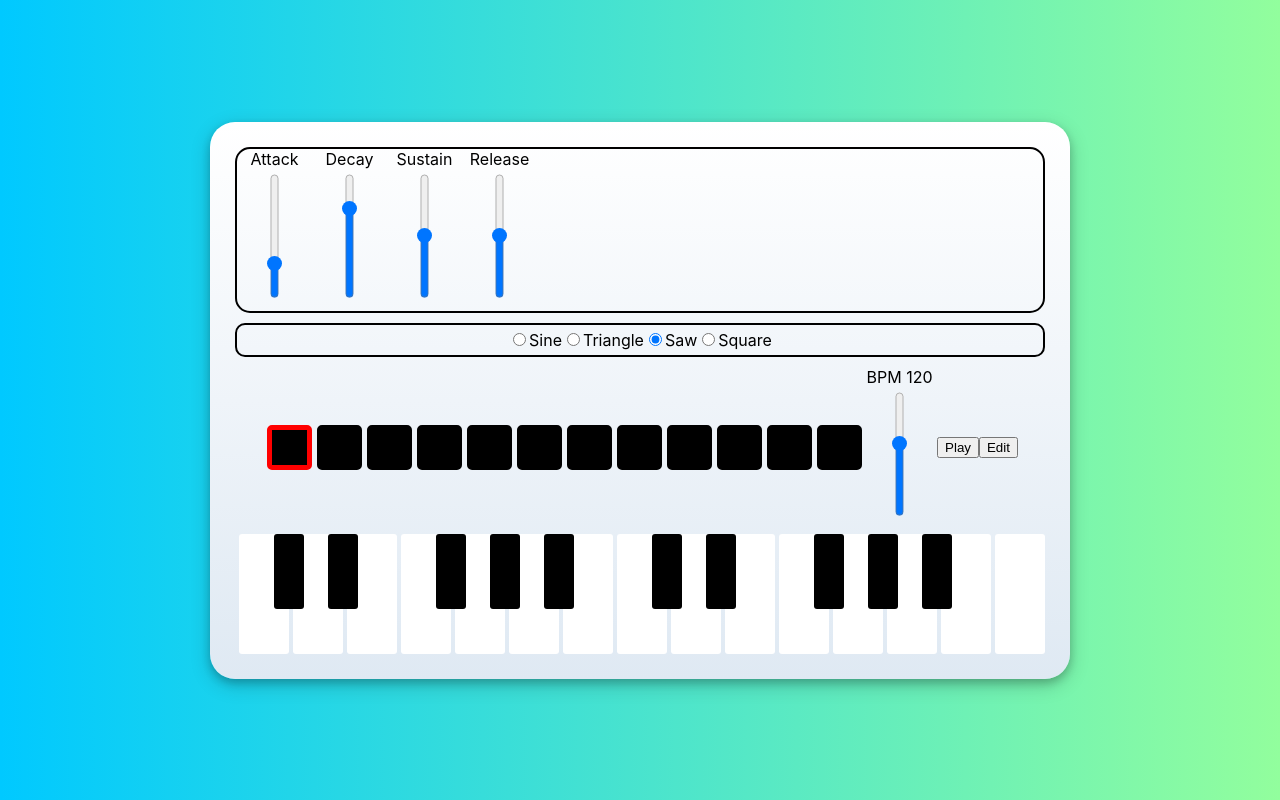
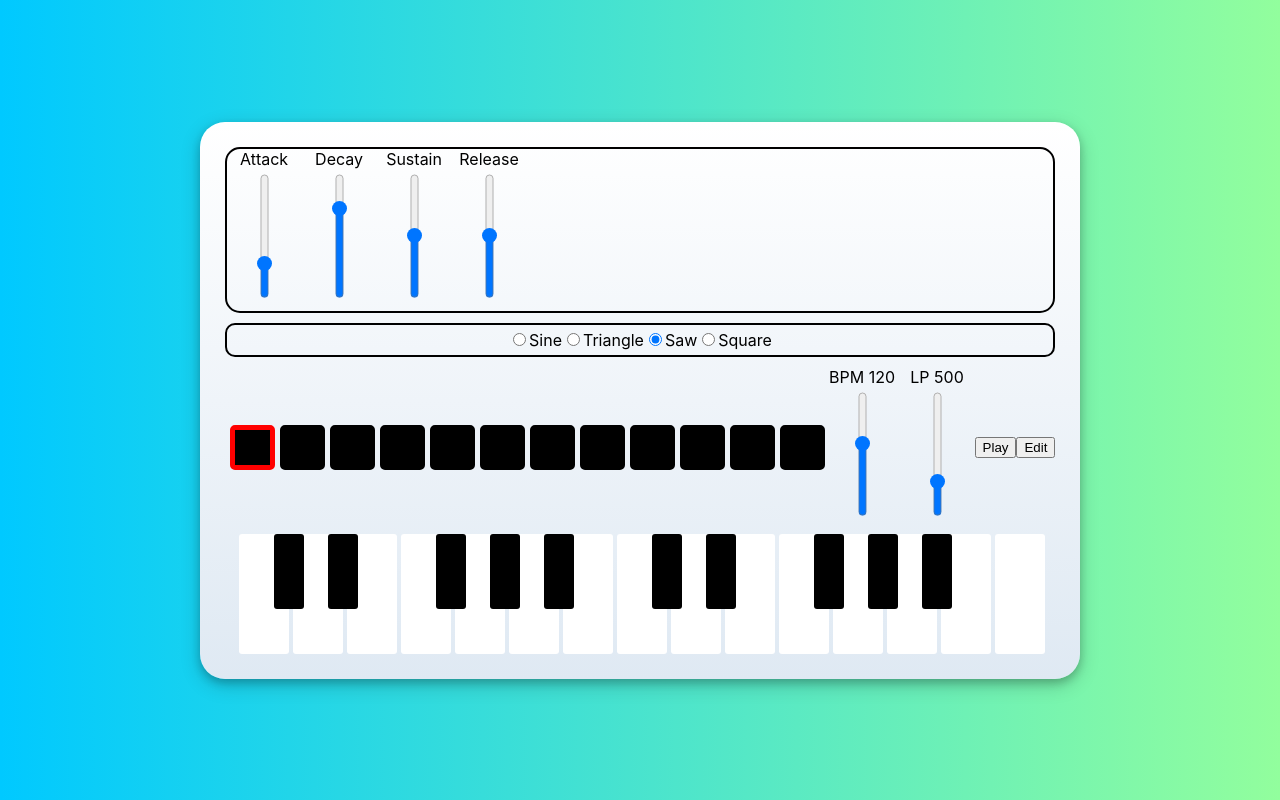
Before and after one commit to denczo/monomind, a React (Create React App) app in the folder synth/: page / in a window 1280 px wide. Built offline with nearby package versions, Linux system fonts and the light colour scheme.

Commit message:
ADD: lowpass filter

```diff
--- a/synth/src/modules/ui/sequencer/Sequencer.tsx
+++ b/synth/src/modules/ui/sequencer/Sequencer.tsx
@@ -6,6 +6,7 @@ import { NoteState } from '../../../utils/audio.d.tsx';
 import { useGlobalContext } from '../../../utils/GlobalContext.tsx';
 import './Sequencer.css'
 import Slider from '../slider/Slider.tsx';
+import AudioEngine from '../../../utils/AudioEngine/AudioEngine.tsx';
 
 const Sequencer = () => {
 
@@ -13,9 +14,10 @@ const Sequencer = () => {
     const [noteStates, setNoteStates] = useState<NoteState[]>(Array.from({ length: 12 }, () => ({isActive: false, frequency: 0})));
     const [currentNote, setCurrentNote] = useState(0);
     const [isPlaying, setPlaying] = useState(false);
-    const { isEditing, setEditing, bpm, setBpm } = useGlobalContext();
+    const { isEditing, setEditing, bpm, setBpm, freqLp, setFreqLp } = useGlobalContext();
 
     const scheduler = Scheduler.getInstance();
+    const audioEngine = AudioEngine.getInstance();
 
     const handleClick = () => {
         if(isPlaying){
@@ -43,17 +45,19 @@ const Sequencer = () => {
         };
         scheduler.addObserver(observer);
         scheduler.setTempo(bpm);
+        audioEngine.setFreqLp(freqLp);
         // Cleanup: Unsubscribe when the component unmounts
         return () => {
             scheduler.removeObserver(observer);
         };
 
-    }, [noteStates, scheduler, bpm])
+    }, [noteStates, scheduler, bpm, freqLp])
 
     return (
         <div className="Sequencer">
             <Notes noteStates={noteStates} setNoteStates={setNoteStates} activeNote={currentNote} isEditing={isEditing} />
             <Slider name={"BPM "+scheduler.tempo} value={bpm} max={200} updateValue={(e) => setBpm(parseFloat(e.target.value))} />
+            <Slider name={"LP "+audioEngine.freqLp} value={freqLp} max={2000} updateValue={(e) => {setFreqLp(parseFloat(e.target.value));console.log(e.target.value)}} />
             <button onClick={handleClick}>{isPlaying ? "Stop" : "Play"}</button>
             <button onClick={handleEditing}>{isEditing ? "Save" : "Edit"}</button>
 
--- a/synth/src/utils/AudioEngine/AudioEngine.tsx
+++ b/synth/src/utils/AudioEngine/AudioEngine.tsx
@@ -3,10 +3,12 @@ export default class AudioEngine{
     private static instance: AudioEngine | null = null;
     actx: AudioContext;
     waveform: string;
+    freqLp: number;
 
     private constructor(){
         window.addEventListener('click', this.initializeAudioContext);
         console.log("Initialized")
+        this.freqLp = 500;
     }
 
     public static getInstance(): AudioEngine{
@@ -31,12 +33,18 @@ export default class AudioEngine{
             const osc = this.actx.createOscillator();
             osc.type = this.waveform as OscillatorType;
             osc.frequency.value = freq;
+
+            const filter = this.actx.createBiquadFilter();
+            filter.type = 'lowpass';
+            filter.frequency.value = this.freqLp;
+
+
             const oscEnv = new GainNode(this.actx, osc);
             oscEnv.gain.cancelScheduledValues(currentTime);
             oscEnv.gain.setValueAtTime(0, currentTime);
             oscEnv.gain.linearRampToValueAtTime(1, currentTime + attackTime);
             oscEnv.gain.linearRampToValueAtTime(0, currentTime + oscLength - releaseTime);
-            osc.connect(oscEnv).connect(this.actx.destination);
+            osc.connect(filter).connect(oscEnv).connect(this.actx.destination);
             osc.start(currentTime);
             osc.stop(currentTime + oscLength)
         }
@@ -44,6 +52,10 @@ export default class AudioEngine{
 
     public setWaveform(waveform: string): void{
         this.waveform = waveform;
+    }
+
+    public setFreqLp(freq: number): void{
+        this.freqLp = freq;
     }
 
     private isValidNumber(number: number): boolean{
--- a/synth/src/utils/GlobalContext.tsx
+++ b/synth/src/utils/GlobalContext.tsx
@@ -11,6 +11,7 @@ const GlobalContext = createContext<Params>({
     isEditing: false,
     bpm: 0,
     waveform: 'sawtooth',
+    freqLp: 500,
     setAttack: function (value: React.SetStateAction<number>): void {
         throw new Error('Function not implemented.');
     },
@@ -38,6 +39,9 @@ const GlobalContext = createContext<Params>({
     setWaveform: function (value: React.SetStateAction<string>): void {
         throw new Error('Function not implemented.');
     },
+    setFreqLp: function (value: React.SetStateAction<number>): void {
+        throw new Error('Function not implemented.');
+    },
 });
 
 export function GlobalProvider({ children }){
@@ -51,6 +55,7 @@ export function GlobalProvider({ children }){
     const [isEditing, setEditing] = useState(false);
     const [bpm, setBpm] = useState(120)
     const [waveform, setWaveform] = useState('sawtooth')
+    const [freqLp, setFreqLp] = useState(500);
 
     return (
         <GlobalContext.Provider value={{
@@ -63,6 +68,7 @@ export function GlobalProvider({ children }){
             isEditing,
             bpm,
             waveform,
+            freqLp,
             setAttack,
             setDecay,
             setSustain,
@@ -72,6 +78,7 @@ export function GlobalProvider({ children }){
             setEditing,
             setBpm,
             setWaveform,
+            setFreqLp,
         }}>
             {children}
         </GlobalContext.Provider>
--- a/synth/src/utils/audio.d.tsx
+++ b/synth/src/utils/audio.d.tsx
@@ -20,6 +20,7 @@ export interface Params {
     isEditing: boolean;
     bpm: number;
     waveform: string;
+    freqLp: number;
     setAttack:  React.Dispatch<React.SetStateAction<number>>;
     setDecay:  React.Dispatch<React.SetStateAction<number>>;
     setSustain: React.Dispatch<React.SetStateAction<number>>;
@@ -29,5 +30,6 @@ export interface Params {
     setEditing: React.Dispatch<React.SetStateAction<boolean>>;
     setBpm: React.Dispatch<React.SetStateAction<number>>;
     setWaveform: React.Dispatch<React.SetStateAction<string>>;
+    setFreqLp: React.Dispatch<React.SetStateAction<number>>;
 
 }
```
